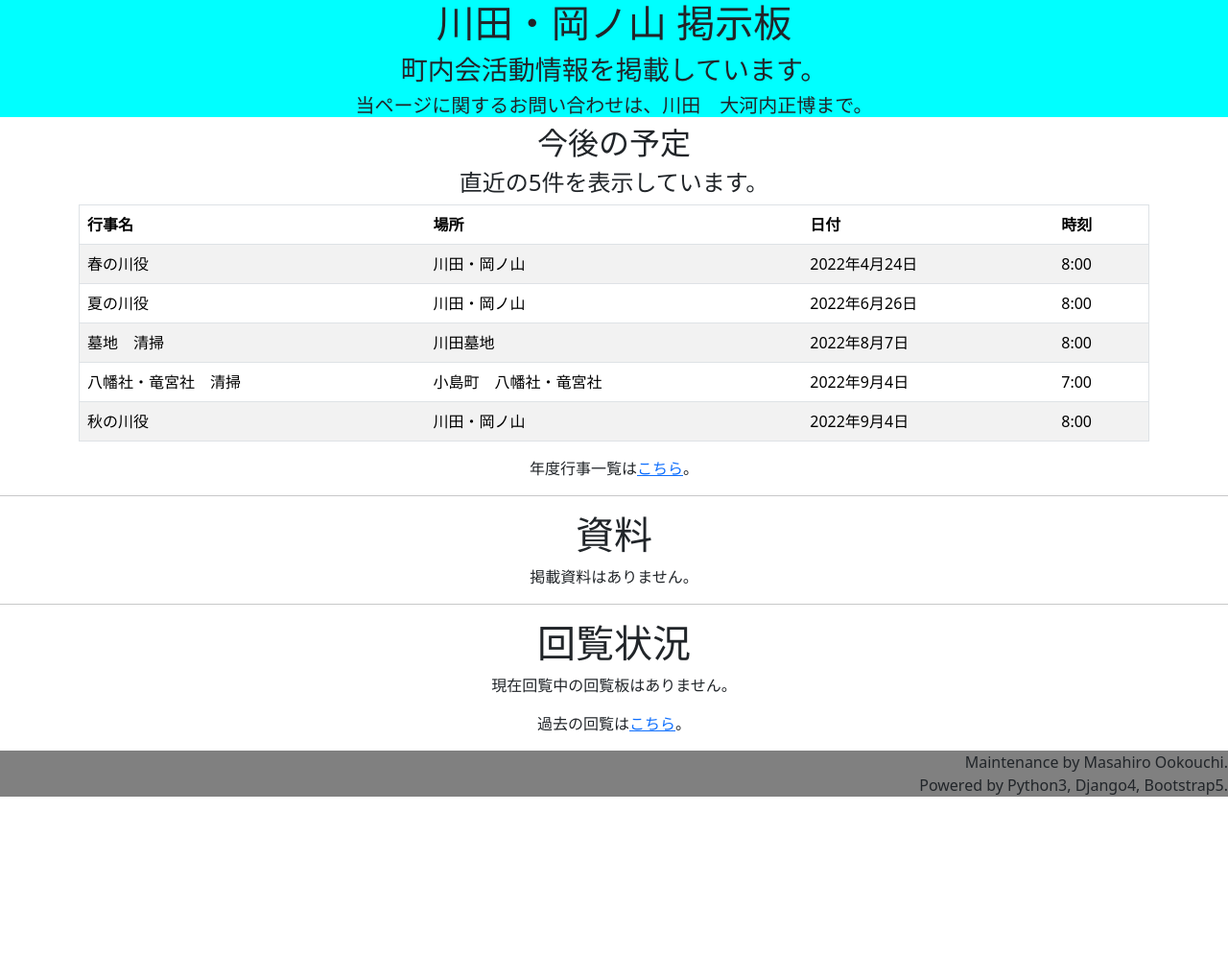
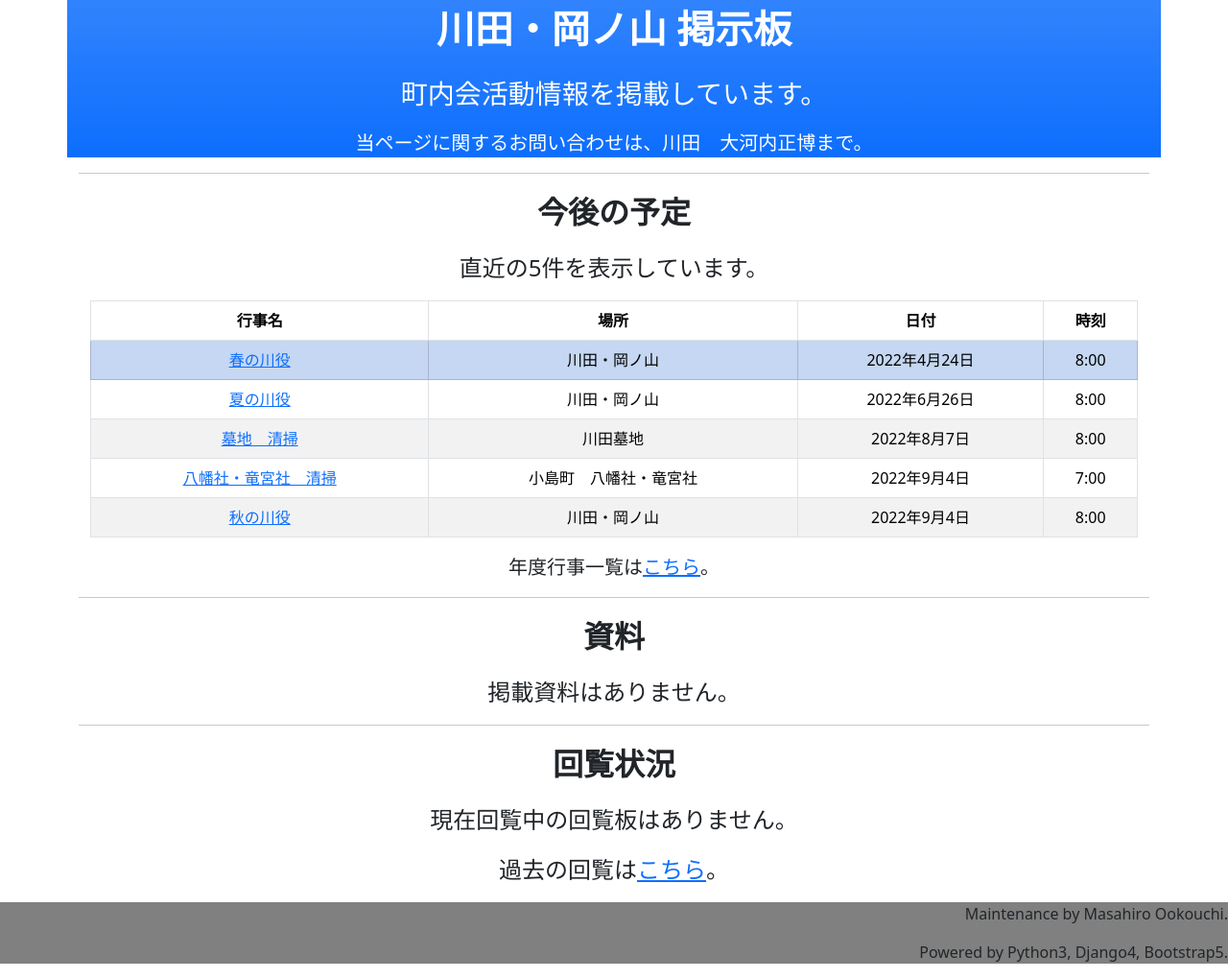
Before and after one commit to m-ookouchi/bulletinboard, a Django app: page / in a window 1280 px wide. Shown: the whole page at 96% size. Before the commit the page ends 830 px from the top, so only its background shows below. Run offline with Django 3.2, Linux system fonts and the light colour scheme; data comes from the database, SQL or seed files in the repository; both versions use the stored data as it was after the commit; some libraries are stand-ins or nearby versions.

Commit message:
Add event detail view

```diff
--- a/BulletinBoard/views.py
+++ b/BulletinBoard/views.py
@@ -18,18 +18,20 @@ def index(request):
     #today = datetime.datetime(2022, 5, 1, timezone.utc)
 
     # Get event schedule (most recent 5)
-    eventlist = EventSchedule.objects.filter(schedule_daytime__gt=today).order_by('schedule_daytime')[:5]
+    first_event = EventSchedule.objects.filter(schedule_daytime__gt=today).order_by('schedule_daytime').first()
+    event_list = EventSchedule.objects.filter(schedule_daytime__gt=today).order_by('schedule_daytime')[1:5]
 
     # Get document list (most recent 5)
-    documentlist = Document.objects.filter(upload_date__gt=today).order_by('upload_date')[:5]
+    document_list = Document.objects.filter(upload_date__gt=today).order_by('upload_date')[:5]
 
     # Get circuration board (most recent 5)
-    circulatinglist = Circulationboard.objects.filter(end_date__isnull=True).order_by('start_date')[:5]
+    circulating_list = Circulationboard.objects.filter(end_date__isnull=True).order_by('start_date')[:5]
 
     # Rendering page
     context = {
-        'eventlist':eventlist,
-        'documentlist':documentlist,
-        'circulatinglist':circulatinglist,
+        'firstevent':first_event,
+        'eventlist':event_list,
+        'documentlist':document_list,
+        'circulatinglist':circulating_list,
     }
     return render(request, 'BulletinBoard/index.html', context)
--- a/CirculationBoard/models.py
+++ b/CirculationBoard/models.py
@@ -11,3 +11,6 @@ class Circulationboard(models.Model):
     end_date = models.DateField('End Date', null=True, blank=True)
     # 回覧物
     document_list = models.ForeignKey(Document, on_delete=models.CASCADE, null=True, blank=True)
+
+    def __str__(self):
+        return self.title
--- a/Documents/models.py
+++ b/Documents/models.py
@@ -8,3 +8,6 @@ class Document(models.Model):
     upload_date = models.DateField('Upload Date')
     # 文書ファイル(PDF)
     document_file = models.FileField('Document File', upload_to='documents/%Y', validators=[FileExtensionValidator('pdf', )], null=True, blank=True)
+
+    def __str__(self):
+        return self.document_name
--- a/EventSchedule/models.py
+++ b/EventSchedule/models.py
@@ -2,7 +2,7 @@ from django.db import models
 
 class EventSchedule(models.Model):
     # イベント名
-    event_name = models.CharField('Eevnt Name', max_length=100)
+    event_name = models.CharField('Event Name', max_length=100)
     # 場所(集合場所)
     place = models.CharField('Place', max_length=100)
     # 対象者
@@ -17,3 +17,6 @@ class EventSchedule(models.Model):
     implementation_datetime = models.DateTimeField('Implemantation', null=True, blank=True)
     # 備考
     remarks = models.TextField('Remark', max_length=1000, null=True, blank=True)
+
+    def __str__(self):
+        return self.event_name
--- a/EventSchedule/urls.py
+++ b/EventSchedule/urls.py
@@ -5,4 +5,5 @@ from . import views
 app_name = 'EventSchedule'
 urlpatterns = [
     path("AllEventSchedule/", views.AllEventSchedule, name="AllEventSchedule"),
+    path("<int:pk>/", views.DetailView.as_view(), name="EventDetail"),
 ]
--- a/templates/BulletinBoard/index.html
+++ b/templates/BulletinBoard/index.html
@@ -1,21 +1,22 @@
 <!DOCTYPE html>
 
-{% extends 'base.html' %}
+{% extends 'base_bulletinboard.html' %}
 
 {% block header_message %}
-    <header style='background-color:aqua'>
-        <h1 align='center'>川田・岡ノ山 掲示板</h1>
-        <h3 align='center'>町内会活動情報を掲載しています。</h3>
-        <h5 align='center'>当ページに関するお問い合わせは、川田　大河内正博まで。</h5>
+    <header>
+        <p class='fs-1 fw-bold text-center'>川田・岡ノ山 掲示板</p>
+        <p class='fs-3 text-center'>町内会活動情報を掲載しています。</p>
+        <p class='fs-5 text-center'>当ページに関するお問い合わせは、川田　大河内正博まで。</p>
     </header>
 {% endblock %}
 
 {% block main_contents %}
+    <hr>
     <div class='container'>
-        <h2 align='center'>今後の予定</h2>
+        <p class='fs-2 fw-bold text-center'>今後の予定</h2>
         {% if eventlist %}
-        <h4 align='center'>直近の{{ eventlist.count }}件を表示しています。</h4>
-        <table class="table table-striped" align='center' border='1' >
+        <p class='fs-4 text-center'>直近の{{ eventlist.count|add:1 }}件を表示しています。</p>
+        <table class='table table-striped table-bordered text-center'>
             <thead>
                 <tr>
                     <th>行事名</th>
@@ -25,9 +26,15 @@
                 </tr>
             </thead>
             <tbody>
+                <tr class='table-primary'>
+                    <td scope="row"><a href={% url "EventSchedule:EventDetail" firstevent.id %}>{{ firstevent.event_name }}</a></td>
+                    <td>{{ firstevent.place }}</td>
+                    <td>{{ firstevent.schedule_daytime | date:'Y年n月j日' }}</td>
+                    <td>{{ firstevent.schedule_daytime | date:'G:i' }}</td>
+                </tr>
                 {% for event in eventlist %}
                 <tr>
-                    <td scope="row">{{ event.event_name }}</td>
+                    <td scope="row"><a href="{% url 'EventSchedule:EventDetail' event.id %}">{{ event.event_name }}</a></td>
                     <td>{{ event.place }}</td>
                     <td>{{ event.schedule_daytime | date:'Y年n月j日' }}</td>
                     <td>{{ event.schedule_daytime | date:'G:i' }}</td>
@@ -35,17 +42,17 @@
                 {% endfor %}
             </tbody>
         </table>
-        <p align='center'>年度行事一覧は<a href={% url 'EventSchedule:AllEventSchedule' %}>こちら</a>。</p>
+        <p class='fs-5 text-center'>年度行事一覧は<a href={% url 'EventSchedule:AllEventSchedule' %}>こちら</a>。</p>
         {% else %}
-        <p align='center'>予定された行事はありません</p>
+        <p class='fs-4 text-center'>予定された行事はありません</p>
         {% endif %}
     </div>
     <hr>
-    <div>
-        <h1 align='center'>資料</h1>
+    <div class='container'>
+        <p class='fs-2 fw-bold text-center'>資料</p>
         {% if documentlist %}
-        <h4 align='center'>直近の{{ documentlist.count }}件を表示しています。</h4>
-        <table class="table" align='center'>
+        <p class='fs-4 text-center'>直近の{{ documentlist.count }}件を表示しています。</p>
+        <table class='table table-striped table-bordered text-center'>
             <thead>
                 <tr>
                     <th>資料名</th>
@@ -62,17 +69,15 @@
             </tbody>
         </table>
         {% else %}
-        <p align='center'>掲載資料はありません。</p>
+        <p class='fs-4 text-center'>掲載資料はありません。</p>
         {% endif %}
     </div>
     <hr>
-    <div>
-        <h1 align='center'>回覧状況</h1>
+    <div class='container'>
+        <p class='fs-2 fw-bold text-center'>回覧状況</h1>
         {% if circulatinglist %}
-        <p>
-            <h4 align='center'>直近の{{ documentlist.count }}件を表示しています。</h4>
-        </p>
-        <table class="table" align='center'>
+        <p class='fs-4 text-center'>直近の{{ documentlist.count }}件を表示しています。</p>
+        <table class="table table-striped table-bordered text-center">
             <thead>
                 <tr>
                     <th>タイトル</th>
@@ -89,8 +94,8 @@
             </tbody>
         </table>
         {% else %}
-        <p align='center'>現在回覧中の回覧板はありません。</p>
+        <p class='fs-4 text-center'>現在回覧中の回覧板はありません。</p>
         {% endif %}
-        <p align='center'>過去の回覧は<a href={% url 'CirculationBoard:AllCirculationBoard' %}>こちら</a>。</p>
+        <p class='fs-4 text-center'>過去の回覧は<a href={% url 'CirculationBoard:AllCirculationBoard' %}>こちら</a>。</p>
     </div>
 {% endblock %}
--- a/templates/EventSchedule/EventSchedule.html
+++ b/templates/EventSchedule/EventSchedule.html
@@ -1,5 +1,5 @@
 {% block eventSchedule %}
-<table class="table table-striped" align='center' border='1' >
+<table class='table table-striped text-center' border='1' >
     <thead>
         <tr>
             <th>行事名</th>
--- a/templates/base.html
+++ b/templates/base_bulletinboard.html
@@ -15,15 +15,19 @@
     <title>川田・岡ノ山 掲示板</title>
 </head>
     <body>
+        <div class='container bg-primary bg-gradient text-white'>
         {% block header_message %}
         {% endblock %}
+        </div>
 
+        <div class=container>
         {% block main_contents %}
         {% endblock %}
+        </div>
 
-        <footer style='background-color:gray' align='right'>
-            <div>Maintenance by Masahiro Ookouchi.</div>
-            <div>Powered by Python3, Django4, Bootstrap5.</div>
+        <footer style='background-color:gray'>
+            <p class='text-end'>Maintenance by Masahiro Ookouchi.</p>
+            <p class='text-end'>Powered by Python3, Django4, Bootstrap5.</p>
         </footer>
     <!-- Optional JavaScript -->
     <!-- jQuery first, then Popper.js, then Bootstrap JS -->
```
Also changed, not shown: EventSchedule/views.py (+17 -1 lines), templates/CirculationBoard/CirculatedList.html (+6 -6 lines), templates/EventSchedule/AllEventSchedule.html (+7 -7 lines), templates/EventSchedule/eventdetail.html (added, +28 -0 lines), db.sqlite3, templates/EventSchedule/event_detail.html (added), 1 other file.
